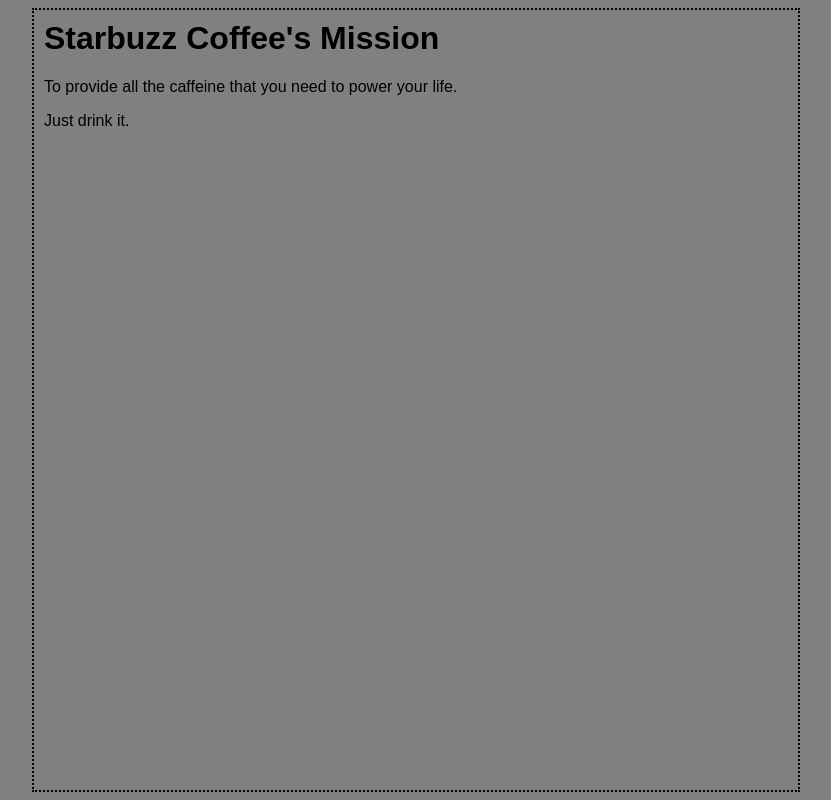
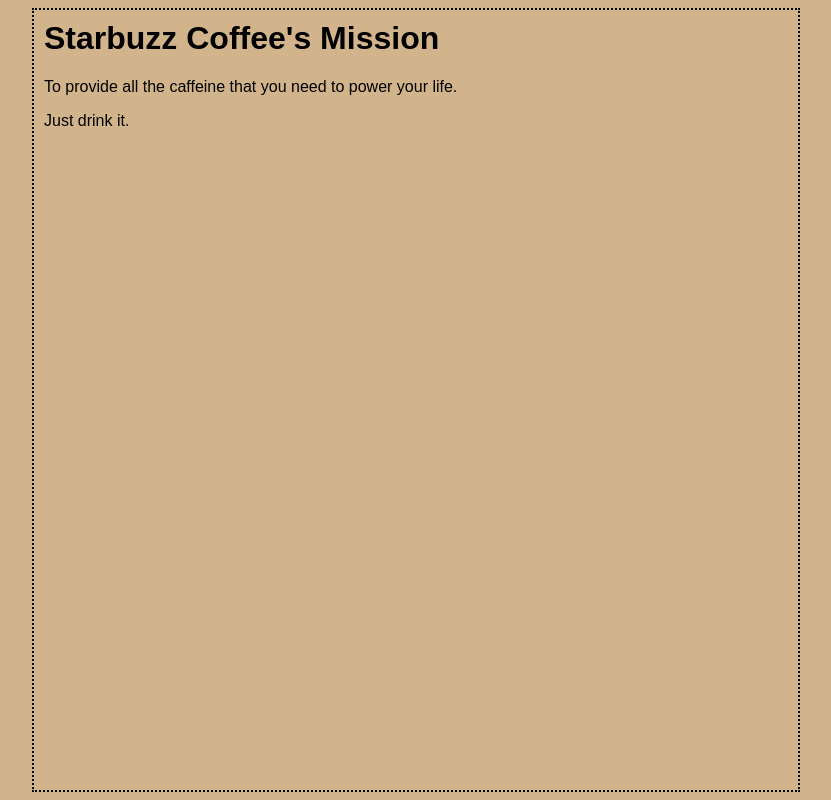
Before and after one commit to Sergeenkova/react-examples, a plain HTML site: page chapter1/starbuzz/mission.html in a window 1280 px wide. Shown: the whole page, without its empty margins (224-1055 px from the left). Drawn offline with Linux system fonts and the light colour scheme.

Commit message:
Revert "second commit"
This reverts commit 4c46206529abb0a233d538462a4e59add36335e8.

```diff
--- a/chapter1/starbuzz/mission.html
+++ b/chapter1/starbuzz/mission.html
@@ -3,7 +3,7 @@
     <title>Starbuzz Coffee's Mission</title>
        <style type="text/css">
           body {
-              background-color: gray;
+              background-color: #d2b48c;
               margin-left: 20%;
               margin-right: 20%;
               border: 2px dotted black;
```
